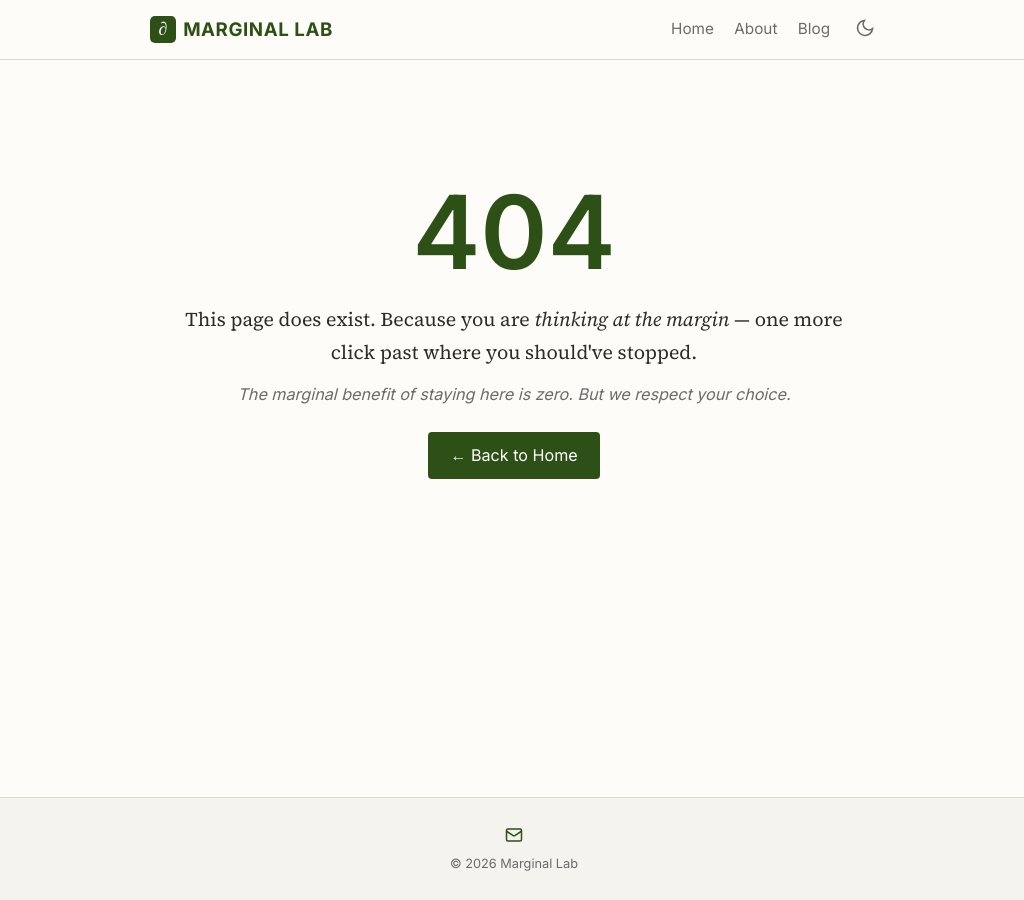
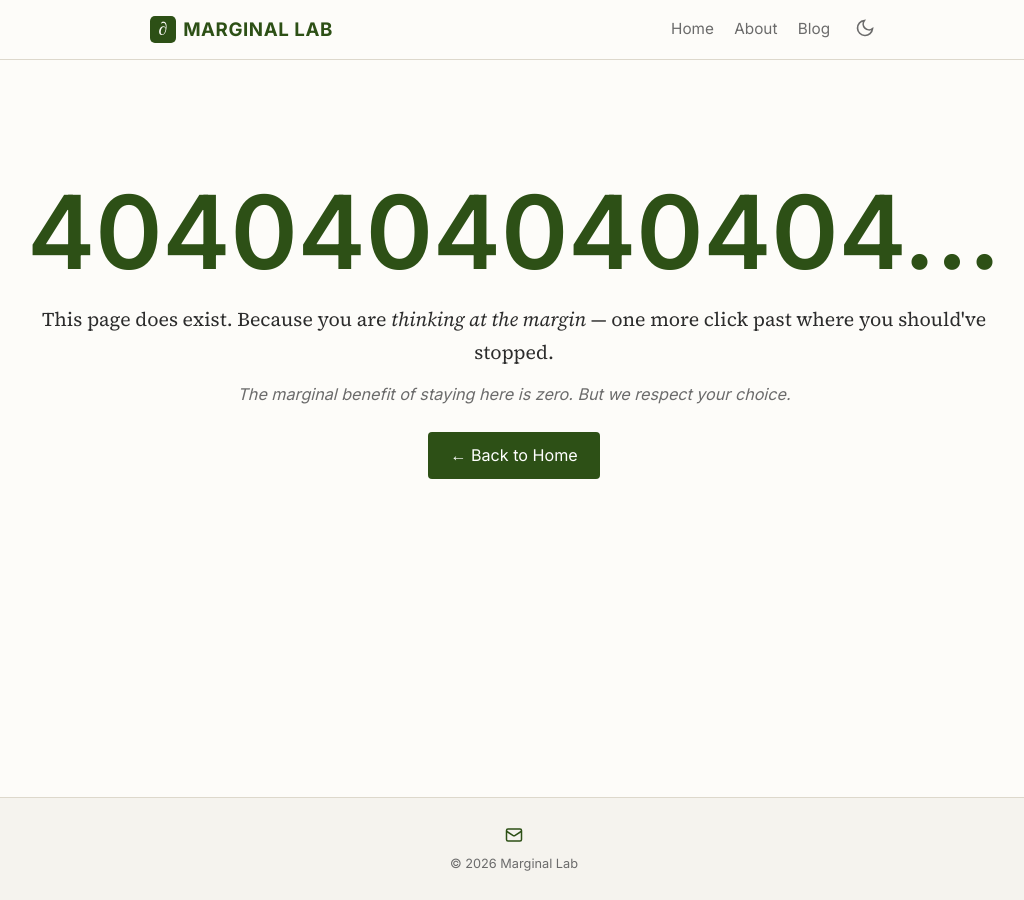
Before and after one commit to marginallabs/marginallabs.github.io, a Jekyll site: the page built from _pages/40404.md, in a window 1280 px wide. Shown: the whole page, without its empty margins (126-1150 px from the left). Built offline with Jekyll 4.4.1, drawn with Linux system fonts in a browser that asks for light colours.

Commit message:
Update fake 404 visible heading to match repeating title
Co-Authored-By: Claude Opus 4.7 <noreply@anthropic.com>

```diff
--- a/_pages/40404.md
+++ b/_pages/40404.md
@@ -6,7 +6,7 @@ permalink: /40404/
 
 <div class="not-found">
   <div class="not-found-content">
-    <h1 class="not-found-code">404</h1>
+    <h1 class="not-found-code">4040404040404...</h1>
     <p class="not-found-message">This page does exist. Because you are <em>thinking at the margin</em> — one more click past where you should've stopped.</p>
     <p class="not-found-hint">The marginal benefit of staying here is zero. But we respect your choice.</p>
     <a href="{{ '/' | relative_url }}" class="not-found-home">&larr; Back to Home</a>
```
